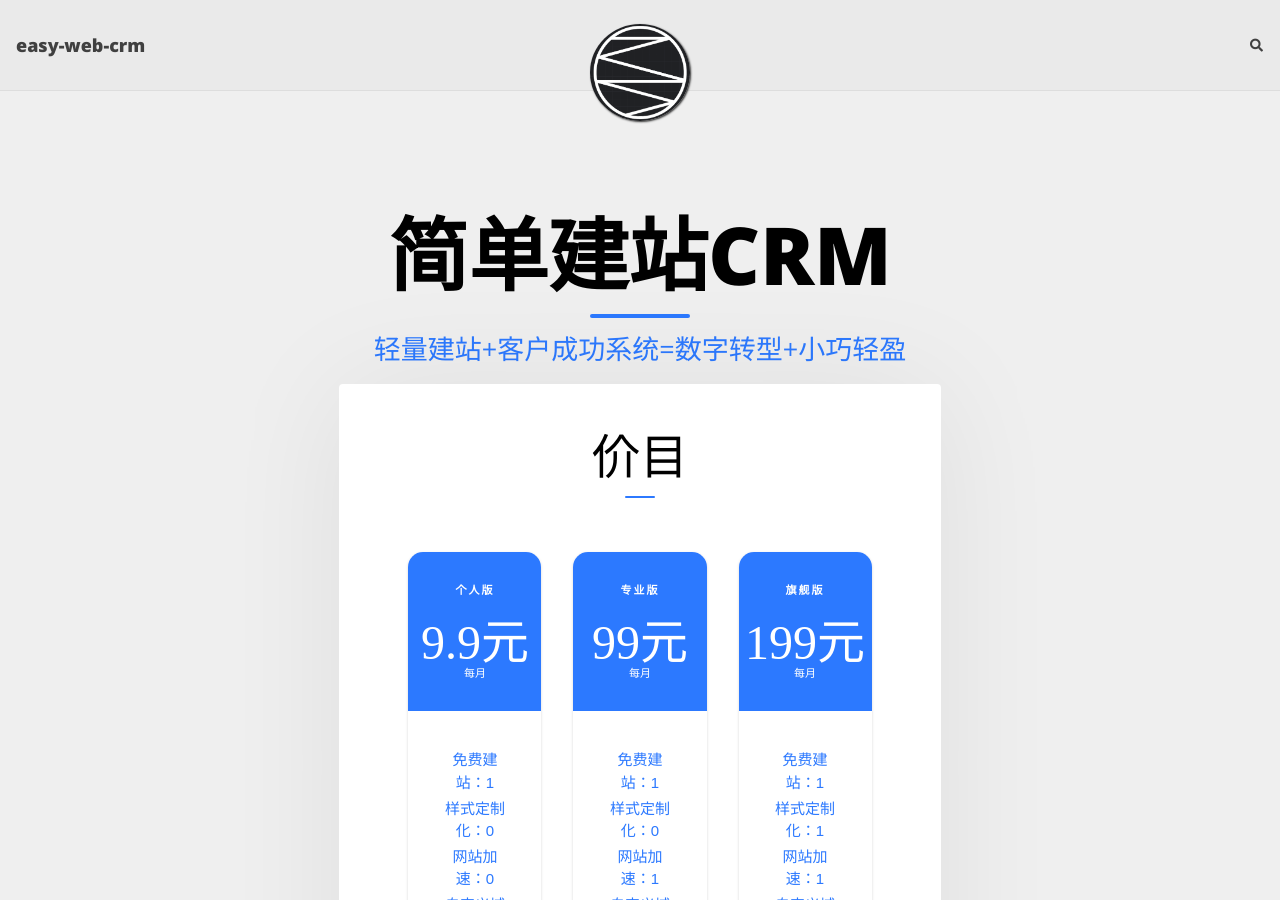
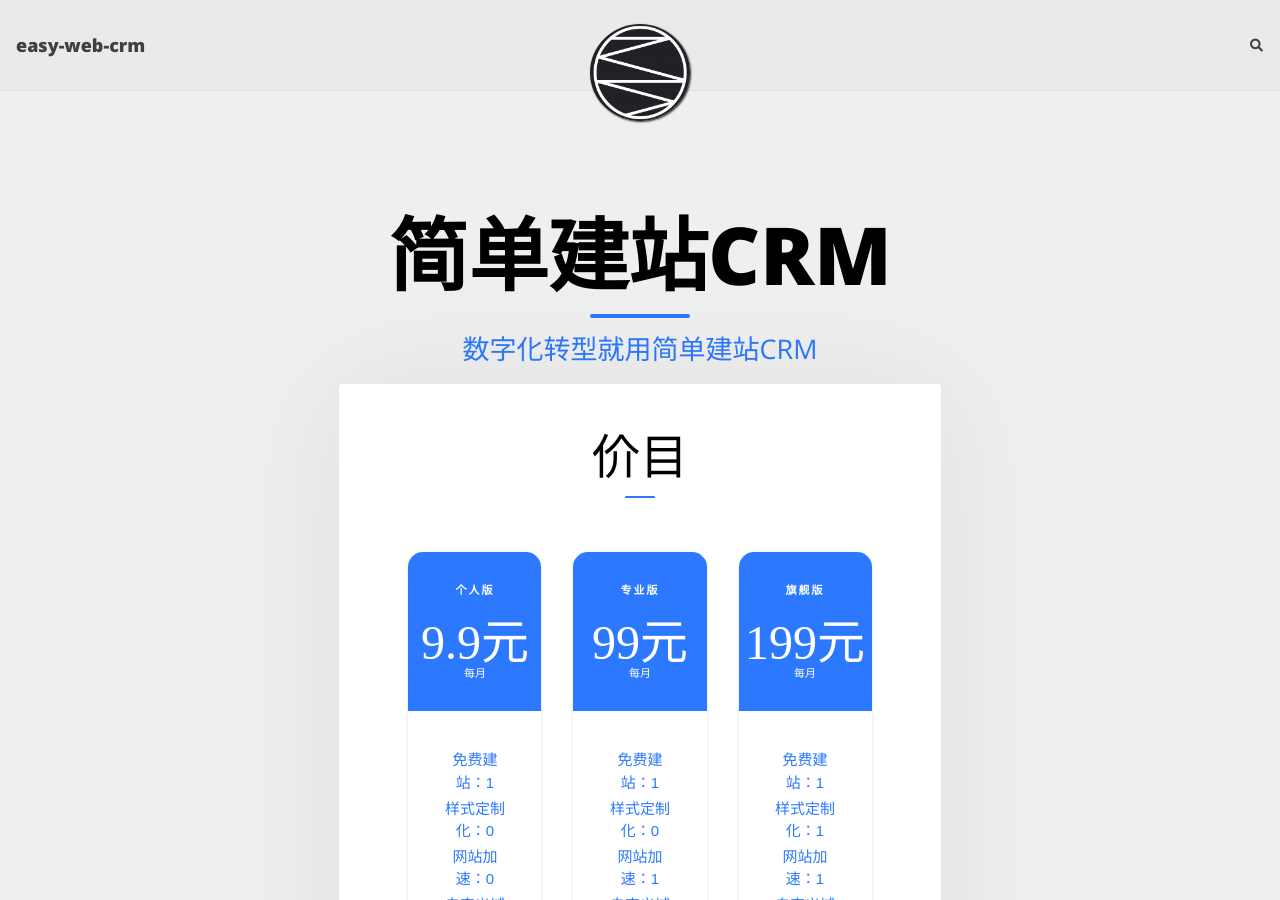
Before and after one commit to memorycancel/easy-web-crm, a Jekyll site: the page built from index.html, in a window 1280 px wide and 900 px high. Built offline with Jekyll 4.4.1, drawn with Linux system fonts in a browser that asks for light colours; nearby versions of some CDN libraries; the list of posts is cut into pages by our own code; comment, search, counter and statistics services are not loaded.

Commit message:
Update index.html

```diff
--- a/index.html
+++ b/index.html
@@ -1,7 +1,8 @@
 ---
 <!-- layout: default -->
 title: 简单建站CRM
-subtitle: 轻量建站+客户成功系统=数字转型+小巧轻盈
+subtitle: 数字化转型就用简单建站CRM
+
 ---
 
 <!-- <script>
```
